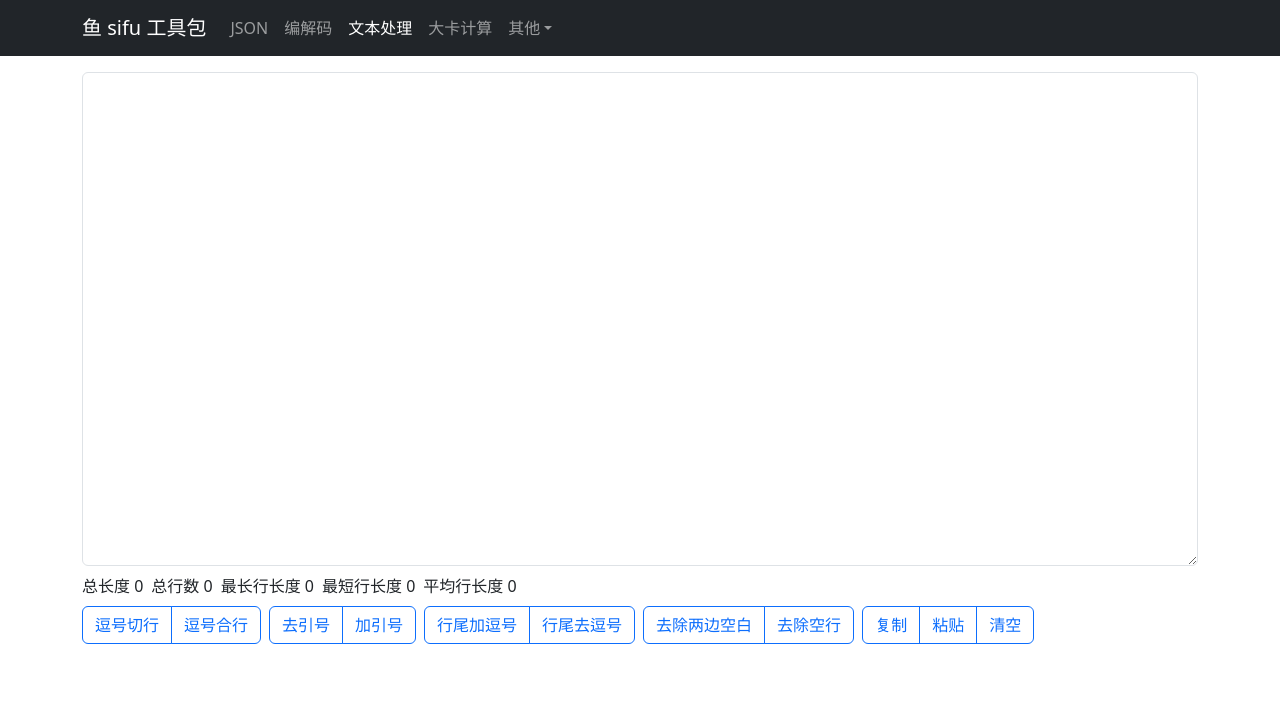
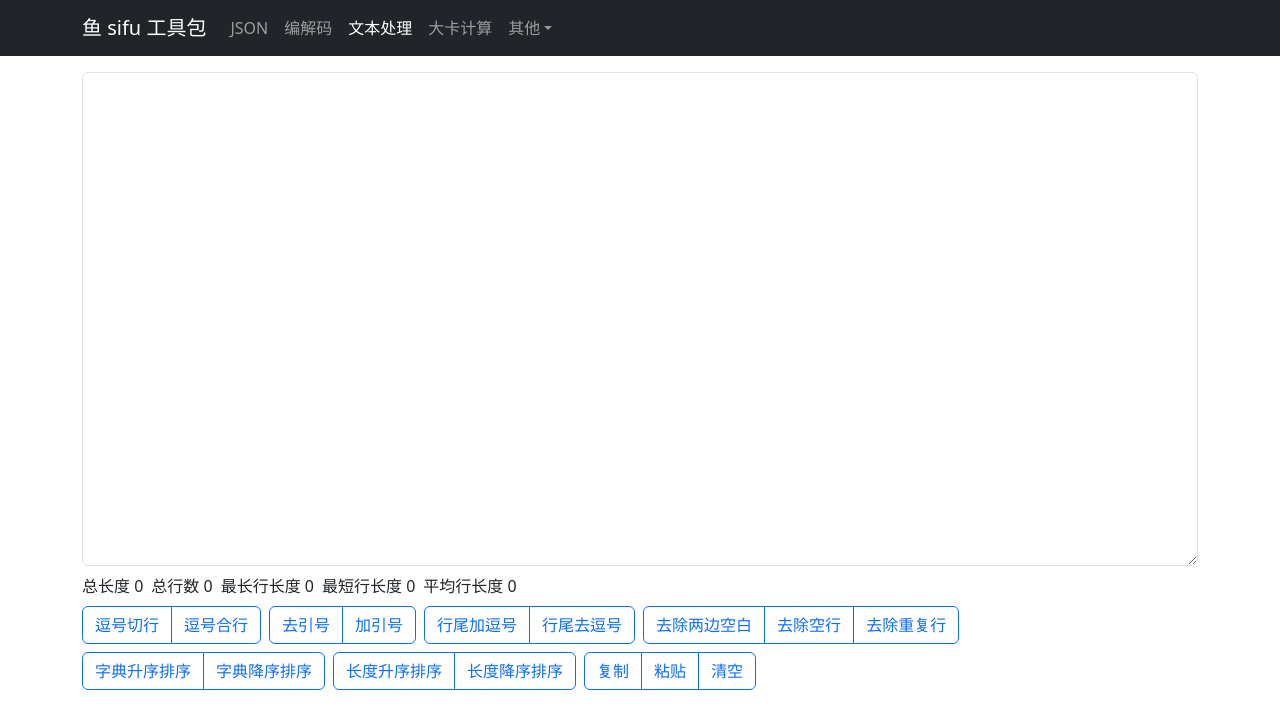
Before and after one commit to zjyl1994/my-web-tools, a React (Vite) app: page /textproc in a window 1280 px wide. Shown: the top 728 px of the page. Built offline with nearby package versions, Linux system fonts and the light colour scheme.

Commit message:
add text sort in proc

```diff
--- a/package.json
+++ b/package.json
@@ -11,12 +11,14 @@
   },
   "dependencies": {
     "@types/blueimp-md5": "^2.18.2",
+    "@types/lodash": "^4.17.3",
     "@types/uuid": "^9.0.8",
     "blueimp-md5": "^2.19.0",
     "bootstrap": "^5.3.3",
     "dayjs": "^1.11.11",
     "js-base64": "^3.7.7",
     "js-sha1": "^0.7.0",
+    "lodash": "^4.17.21",
     "lossless-json": "^4.0.1",
     "react": "^18.2.0",
     "react-bootstrap": "^2.10.2",
--- a/src/pages/textproc/index.tsx
+++ b/src/pages/textproc/index.tsx
@@ -7,9 +7,10 @@ import { useBasic } from '@/hooks/use-basic';
 import {
     split_by_comma, join_with_comma,
     trim_line_space, remove_empty_line,
-    add_quote, remove_quote,
+    add_quote, remove_quote, uniq_line,
     add_comma_suffix, remove_comma_suffix,
-    nums_average,nums_max,nums_min,
+    nums_average, nums_max, nums_min,
+    sort_asc, sort_desc, sort_len_asc, sort_len_desc,
 } from './utils';
 import { useMemo } from 'react';
 
@@ -48,6 +49,17 @@ const TextProcPage: React.FC = () => {
                 <ButtonGroup className="me-2">
                     <Button variant="outline-primary" onClick={action(trim_line_space)}>去除两边空白</Button>
                     <Button variant="outline-primary" onClick={action(remove_empty_line)}>去除空行</Button>
+                    <Button variant="outline-primary" onClick={action(uniq_line)}>去除重复行</Button>
+                </ButtonGroup>
+            </ButtonToolbar>
+            <ButtonToolbar className="mt-2">
+                <ButtonGroup className="me-2">
+                    <Button variant="outline-primary" onClick={action(sort_asc)}>字典升序排序</Button>
+                    <Button variant="outline-primary" onClick={action(sort_desc)}>字典降序排序</Button>
+                </ButtonGroup>
+                <ButtonGroup className="me-2">
+                    <Button variant="outline-primary" onClick={action(sort_len_asc)}>长度升序排序</Button>
+                    <Button variant="outline-primary" onClick={action(sort_len_desc)}>长度降序排序</Button>
                 </ButtonGroup>
                 <ButtonGroup className="me-2">
                     <Button variant="outline-primary" onClick={copy}>复制</Button>
--- a/src/pages/textproc/utils.ts
+++ b/src/pages/textproc/utils.ts
@@ -1,9 +1,11 @@
+import { uniq } from 'lodash';
 
 export const split_by_comma = (data: string) => data.replaceAll(',', '\n');
 export const join_with_comma = (data: string) => data.replaceAll('\n', ',');
 
 export const trim_line_space = (data: string) => data.split('\n').map(x => x.trim()).join('\n');
 export const remove_empty_line = (data: string) => data.split('\n').map(x => x.trim()).filter(x => x.length > 0).join('\n');
+export const uniq_line = (data: string) => uniq(data.split('\n').map(x => x.trim())).join('\n');
 
 export const add_quote = (data: string) => data.split('\n').map(x => '"' + x + '"').join('\n');
 export const remove_quote = (data: string) => data.split('\n').map(x => x.replace(/^"|"$/g, '')).join('\n');
@@ -14,3 +16,8 @@ export const remove_comma_suffix = (data: string) => data.split('\n').map(x => x
 export const nums_average = (nums: number[]) => nums.length > 0 ? nums.reduce((a, b) => a + b) / nums.length : 0;
 export const nums_max = (nums: number[]) => nums.length > 0 ? Math.max(...nums) : 0;
 export const nums_min = (nums: number[]) => nums.length > 0 ? Math.min(...nums) : 0;
+
+export const sort_asc = (data: string) => data.split('\n').map(x => x.trim()).sort().join('\n');
+export const sort_desc = (data: string) => data.split('\n').map(x => x.trim()).sort().reverse().join('\n');
+export const sort_len_asc = (data: string) => data.split('\n').map(x => x.trim()).sort((a, b) => a.length - b.length).join('\n');
+export const sort_len_desc = (data: string) => data.split('\n').map(x => x.trim()).sort((a, b) => b.length - a.length).join('\n');
```
Also changed, not shown: 1 other file (tests, documents, lock files or other folders).
